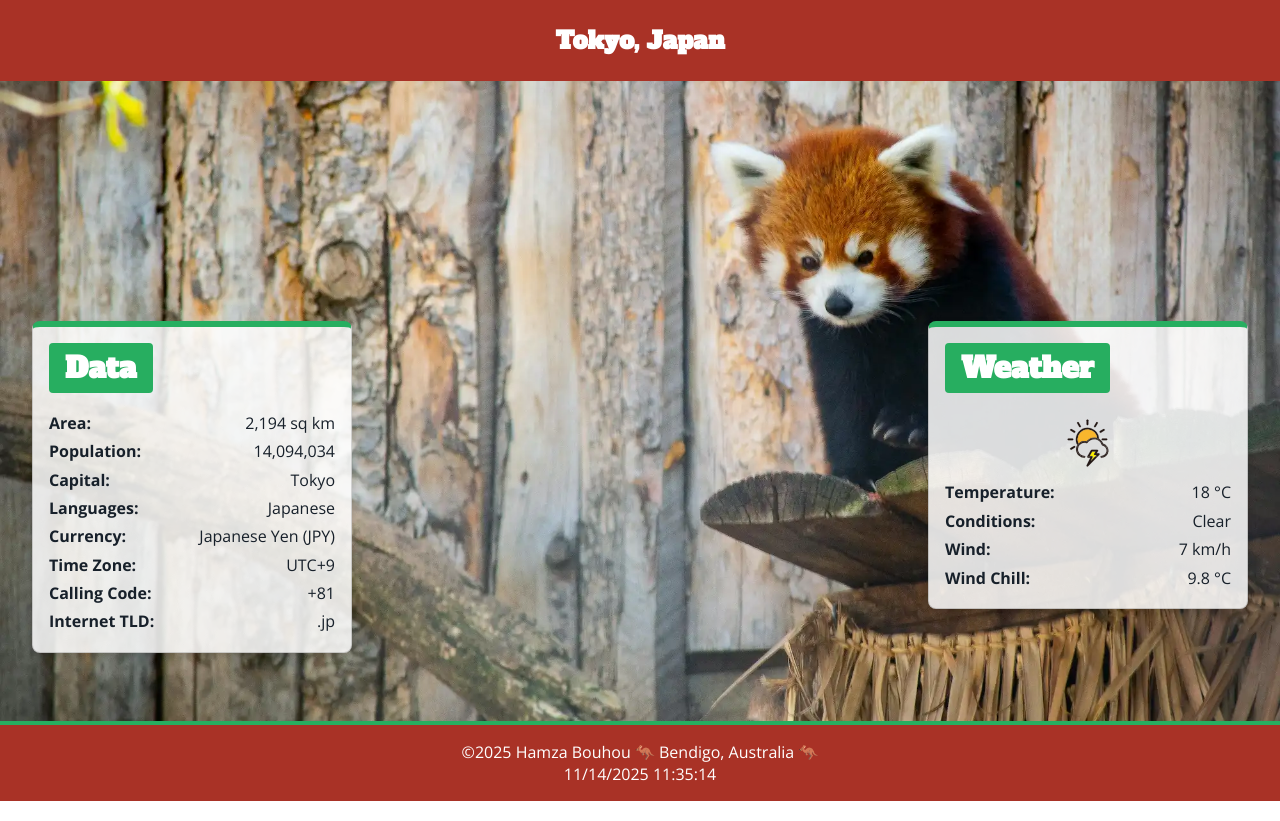
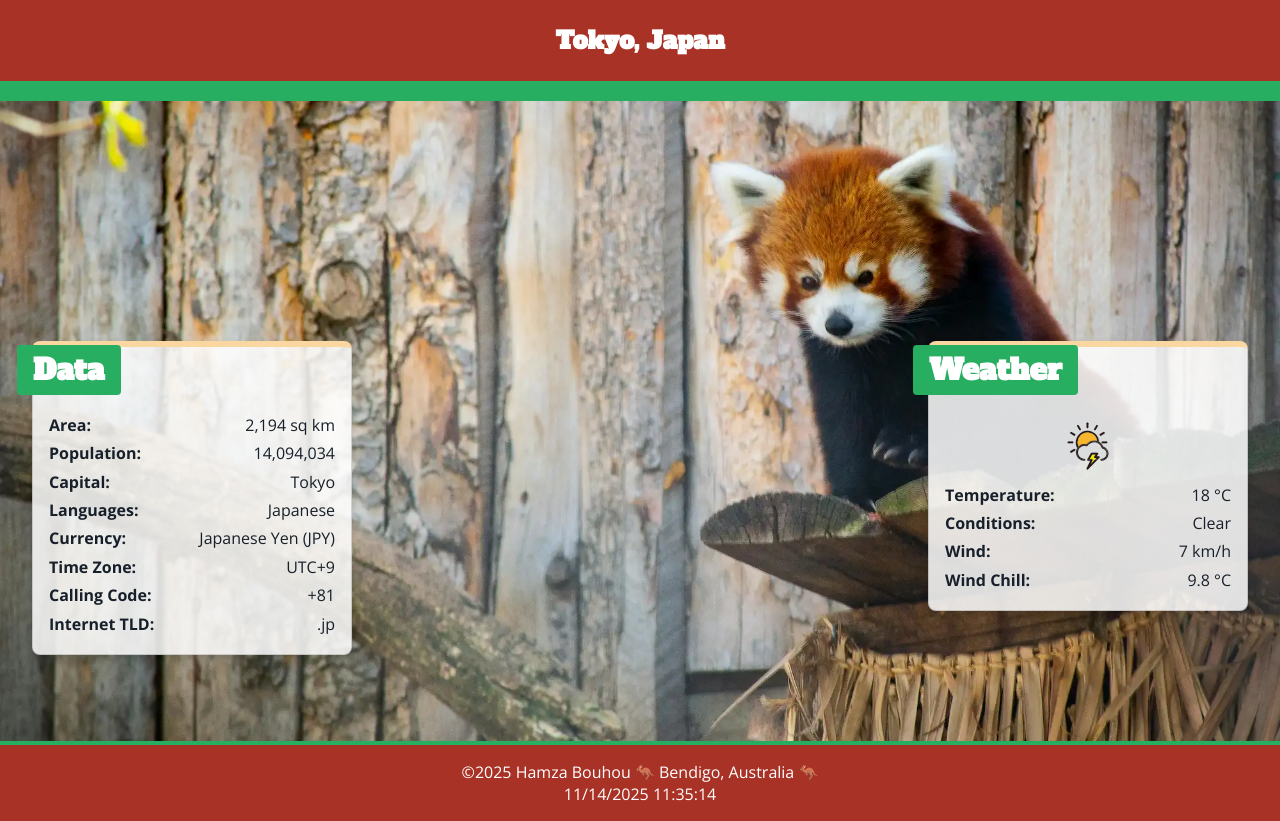
Before and after one commit to Mryenro/wdd131, a plain HTML site: page place.html in a window 1280 px wide. Drawn offline with nearby package versions, Linux system fonts and the light colour scheme.

Commit message:
minor fixes

```diff
--- a/place.html
+++ b/place.html
@@ -58,13 +58,15 @@
             <!-- WEATHER BOX -->
             <div class="weather-box">
                 <h2 class="section-title">Weather</h2>
+                    <div class="weather-icon">
+                        <picture>
+                            <source srcset="images/weather-large.svg" media="(min-width: 1000px)">
+                            <img src="images/weather-small.svg" alt="Weather Icon" class="weather-icon-img">
+                        </picture>
+                    </div>
 
-                <div class="weather-icon">
-                    <picture>
-                        <source srcset="images/weather-large.svg" media="(min-width: 1000px)">
-                        <img src="images/weather-small.svg" alt="Weather Icon" class="weather-icon-img">
-                    </picture>
-                </div>
+
+
 
                 <div class="weather-list">
                     <p><span class="label">Temperature:</span> <span class="value">18 °C</span></p>
--- a/styles/place-large.css
+++ b/styles/place-large.css
@@ -39,5 +39,6 @@
 
     .section-title {
         font-size: 1.8rem;
+        margin: -2rem -2rem 1rem -2rem;
     }
 }
--- a/styles/place.css
+++ b/styles/place.css
@@ -31,11 +31,13 @@ header {
     color: white;
     padding: 1.5rem 1rem;
     text-align: center;
+    border-bottom: 20px solid var(--accent1-color);
 }
 
 .place-title {
     font-family: var(--heading-font);
     font-size: 1.5rem;
+
 }
 
 /* MAIN */
@@ -78,7 +80,7 @@ header {
     box-shadow: 0 4px 8px rgba(0, 0, 0, 0.15);
     border-radius: 8px;
     padding: 1rem;
-    border-top: 6px solid var(--accent1-color);
+    border-top: 6px solid var(--accent3-color);
 }
 
 /* TITLE BAR */
@@ -91,6 +93,7 @@ header {
     border-radius: 4px;
     display: inline-block;
     margin-bottom: 1rem;
+
 }
 
 /* INFO TEXT */
```
